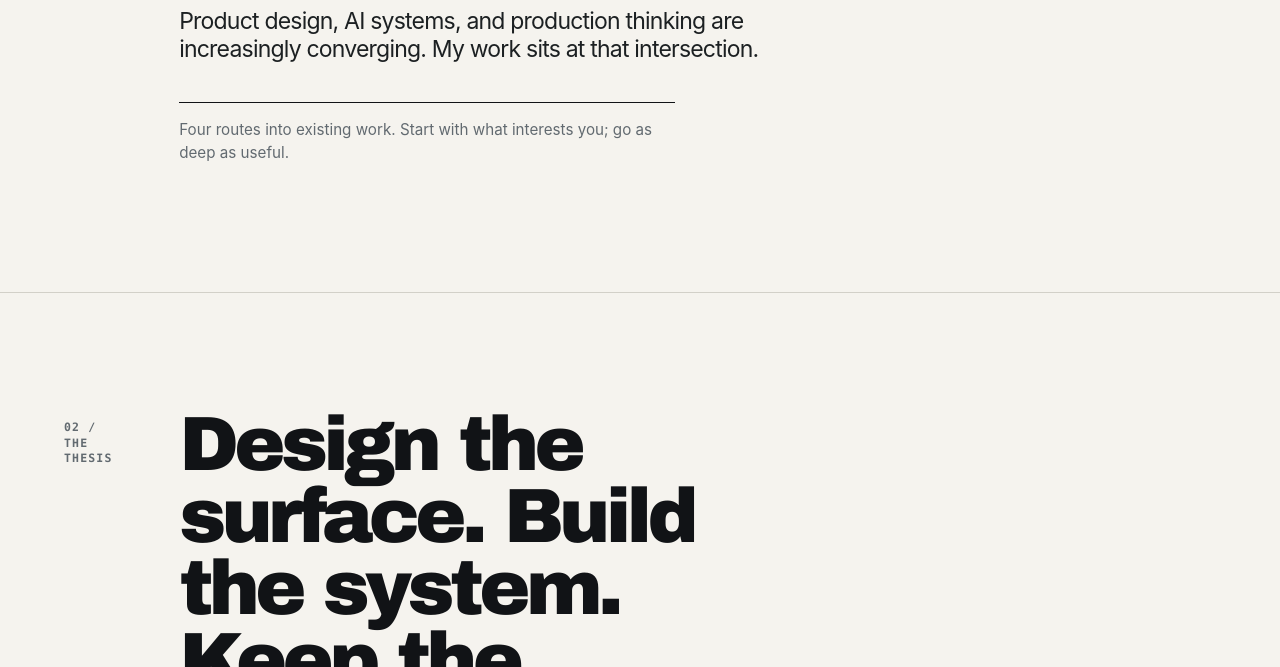
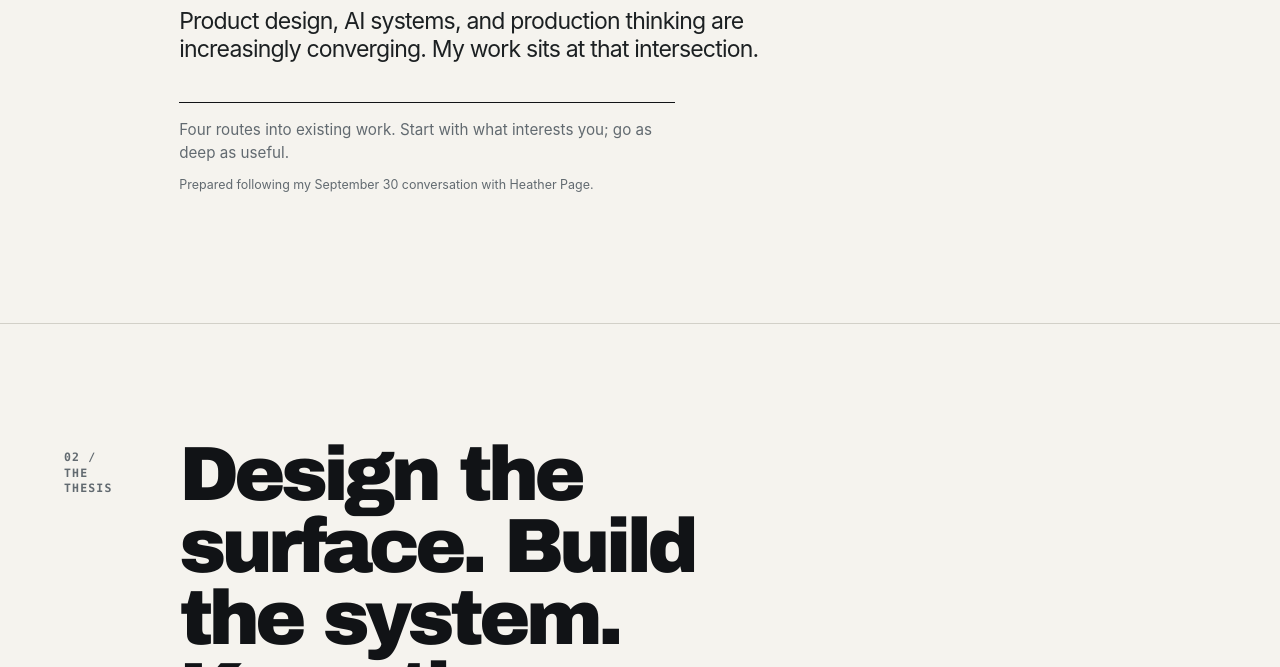
Before and after one commit to nickhilster/TribalScale-interview, a website: page site/index.html in a window 1280 px wide. Shown: the part 657-1324 px from the top of the page. Drawn offline with Linux system fonts and the light colour scheme.

Commit message:
add TribalScale prepared-for context

```diff
--- a/site/index.html
+++ b/site/index.html
@@ -16,7 +16,7 @@
     <div class="site-frame">
       <header class="site-header">
         <a class="wordmark" href="https://www.nikdesign.ca/" aria-label="Nikhil Khedkar home">NK<span aria-hidden="true">↗</span></a>
-        <p class="header-note">SELECTED WORK / PRODUCT, SYSTEMS, AND AGENCY</p>
+        <p class="header-note">SELECTED WORK / PREPARED FOR TRIBALSCALE / SEPTEMBER 2026</p>
         <a class="header-link" href="#routes">Explore the work <span aria-hidden="true">↓</span></a>
       </header>
 
@@ -32,6 +32,7 @@
             <p class="hero-context">
               Four routes into existing work. Start with what interests you; go as deep as useful.
             </p>
+            <p class="hero-provenance">Prepared following my September 30 conversation with Heather Page.</p>
           </div>
           <p class="hero-marker">One landing page.<br />Optional depth.</p>
         </section>
--- a/site/styles.css
+++ b/site/styles.css
@@ -166,6 +166,14 @@ a:focus-visible {
   border-top: 1px solid var(--ink);
   color: var(--slate);
   font-size: .95rem;
+}
+
+.hero-provenance {
+  max-width: 31rem;
+  margin: .75rem 0 0;
+  color: var(--slate);
+  font-size: .78rem;
+  line-height: 1.45;
 }
 
 .hero-marker {
```
Also changed, not shown: site/tests/landing.test.mjs (+3 -1 lines).
